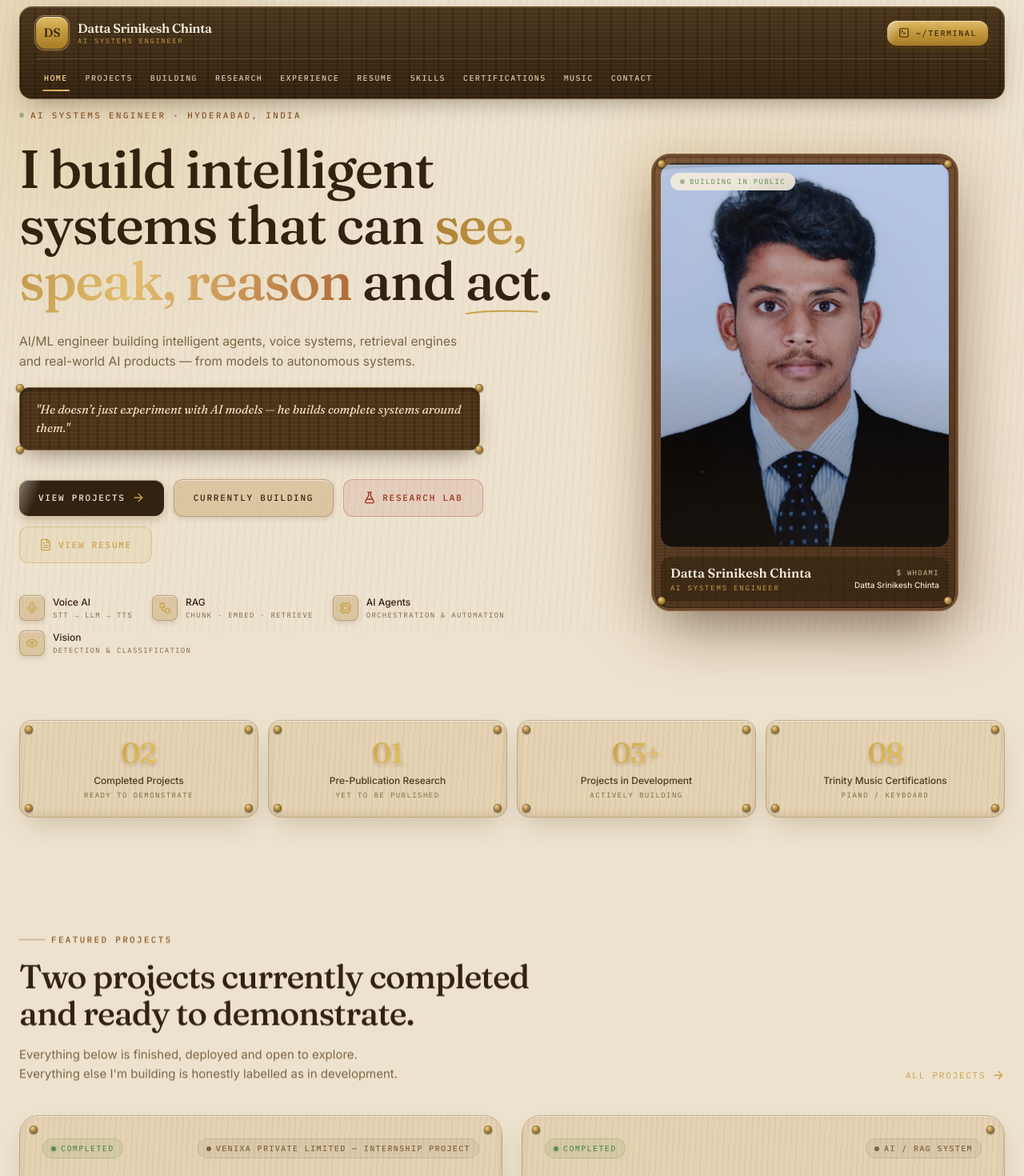
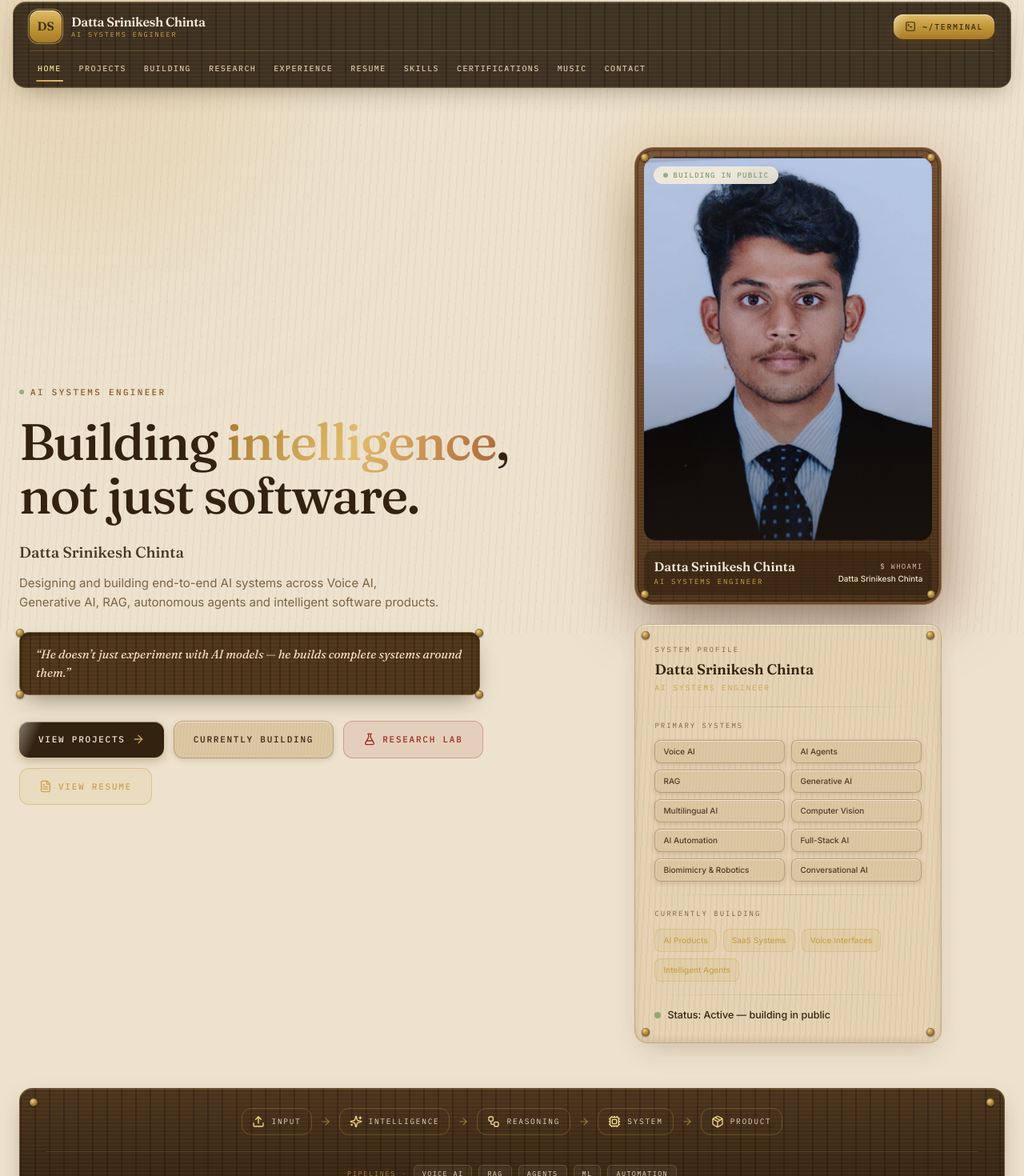
Before and after one commit to sri-nikesh-1432/Portfolio, a React (Vite) app: page / in a window 1280 px wide. Shown: the part 8-1478 px from the top of the page at 80% size. Built offline with nearby package versions, Linux system fonts and the light colour scheme.

Commit message:
feat: full-viewport hero/about redesign with floating header, system profile card and blueprint band

```diff
--- a/src/components/AppShell.tsx
+++ b/src/components/AppShell.tsx
@@ -44,7 +44,7 @@ export const AppShell: React.FC<AppShellProps> = ({ children }) => {
 
       <Navbar onOpenTerminal={openTerminal} />
 
-      <main className="mx-auto max-w-7xl px-4 pt-24 pb-8 sm:px-6">{children}</main>
+      <main className="mx-auto max-w-7xl px-4 pt-24 pb-8 sm:px-6 lg:pt-40">{children}</main>
 
       <Footer onOpenTerminal={openTerminal} />
 
--- a/src/components/Navbar.tsx
+++ b/src/components/Navbar.tsx
@@ -42,13 +42,13 @@ export const Navbar: React.FC<NavbarProps> = ({ onOpenTerminal }) => {
 
   return (
     <header
-      className={`fixed inset-x-0 top-0 z-40 transition-all duration-500 ${
-        scrolled ? 'py-2' : 'py-4'
+      className={`fixed inset-x-0 top-0 z-40 px-3 transition-all duration-500 sm:px-4 ${
+        scrolled ? 'py-1.5' : 'py-2.5'
       }`}
     >
-      <div className="mx-auto max-w-7xl px-4 sm:px-6">
+      <div className="mx-auto max-w-7xl">
         <nav
-          className={`wood-plank rounded-2xl px-4 py-3 transition-shadow duration-500 sm:px-5 ${
+          className={`wood-plank-floating rounded-2xl px-4 py-2.5 transition-shadow duration-500 sm:px-5 ${
             scrolled ? 'shadow-lift' : ''
           }`}
         >
@@ -90,7 +90,7 @@ export const Navbar: React.FC<NavbarProps> = ({ onOpenTerminal }) => {
           </div>
 
           {/* Row 2 — full navigation strip (desktop) */}
-          <div className="mt-3 hidden flex-wrap items-center gap-x-0.5 gap-y-1 border-t border-[#C9A24B]/25 pt-2.5 lg:flex">
+          <div className="mt-2.5 hidden flex-wrap items-center gap-x-0.5 gap-y-1 border-t border-[#C9A24B]/25 pt-2 lg:flex">
             {LINKS.map((link) => (
               <NavLink
                 key={link.to}
@@ -112,7 +112,7 @@ export const Navbar: React.FC<NavbarProps> = ({ onOpenTerminal }) => {
 
           {/* Mobile menu */}
           {mobileOpen && (
-            <div className="mt-3 grid grid-cols-2 gap-1 border-t border-[#C9A24B]/25 pt-3 lg:hidden">
+            <div className="mt-2.5 grid grid-cols-2 gap-1 border-t border-[#C9A24B]/25 pt-2.5 lg:hidden">
               {LINKS.map((link) => (
                 <NavLink
                   key={link.to}
--- a/src/index.css
+++ b/src/index.css
@@ -76,6 +76,25 @@ body {
     inset 0 1px 0 rgba(255, 255, 255, 0.6),
     0 24px 48px -14px rgba(90, 60, 25, 0.4),
     0 0 0 1px rgba(176, 137, 63, 0.2);
+}
+
+/* ---------- Floating nav panel (translucent walnut + blur) ---------- */
+.wood-plank-floating {
+  background-color: rgba(38, 26, 12, 0.88);
+  background-image:
+    repeating-linear-gradient(90deg, rgba(0, 0, 0, 0.18) 0 2px, transparent 2px 18px),
+    repeating-linear-gradient(180deg, rgba(255, 255, 255, 0.05) 0 1px, transparent 1px 5px);
+  border: 1px solid rgba(224, 188, 106, 0.3);
+  box-shadow:
+    0 10px 30px -12px rgba(40, 22, 6, 0.45),
+    inset 0 1px 0 rgba(255, 220, 170, 0.12);
+  backdrop-filter: blur(18px) saturate(1.3);
+  -webkit-backdrop-filter: blur(18px) saturate(1.3);
+}
+
+/* Anchored sections clear the floating header when jumped to */
+section {
+  scroll-margin-top: 9rem;
 }
 
 /* ---------- Dark walnut plank (nav, signboards) ---------- */
--- a/src/pages/Home.tsx
+++ b/src/pages/Home.tsx
@@ -4,15 +4,12 @@ import {
   ArrowRight,
   ArrowUpRight,
   Cpu,
-  Ear,
-  Eye,
   FileText,
   FlaskConical,
-  Languages,
   Lightbulb,
-  Mic,
+  Package,
   Sparkles,
-  TerminalSquare,
+  Upload,
   Workflow,
 } from 'lucide-react';
 import { Reveal } from '../components/Reveal';
@@ -30,12 +27,18 @@ import {
   RESEARCH,
 } from '../data/portfolioData';
 
-const HERO_MODULES = [
-  { icon: Mic, label: 'Voice AI', detail: 'STT → LLM → TTS' },
-  { icon: Workflow, label: 'RAG', detail: 'Chunk · Embed · Retrieve' },
-  { icon: Cpu, label: 'AI Agents', detail: 'Orchestration & automation' },
-  { icon: Eye, label: 'Vision', detail: 'Detection & classification' },
+/* System blueprint — from raw input to shipped product */
+const BLUEPRINT = [
+  { label: 'Input', icon: Upload },
+  { label: 'Intelligence', icon: Sparkles },
+  { label: 'Reasoning', icon: Workflow },
+  { label: 'System', icon: Cpu },
+  { label: 'Product', icon: Package },
 ];
+
+const PIPELINES = ['Voice AI', 'RAG', 'Agents', 'ML', 'Automation'];
+
+const BUILDING_NOW = ['AI Products', 'SaaS Systems', 'Voice Interfaces', 'Intelligent Agents'];
 
 export const Home: React.FC = () => {
   const [resumeOpen, setResumeOpen] = useState(false);
@@ -43,51 +46,53 @@ export const Home: React.FC = () => {
 
   return (
     <div className="space-y-28 md:space-y-36">
-      {/* ---------------- HERO ---------------- */}
-      <section className="relative pt-6 md:pt-12">
-        <div className="grid items-center gap-14 lg:grid-cols-[1.15fr_0.85fr]">
+      {/* ---------------- HERO / ABOUT — full-viewport composition ---------------- */}
+      <section className="flex min-h-[calc(100dvh_-_6rem)] flex-col justify-center pt-6 md:pt-8 lg:min-h-[calc(100dvh_-_10rem)]">
+        <div className="grid items-center gap-12 lg:grid-cols-[1.08fr_0.92fr] lg:gap-14">
+          {/* LEFT — identity + statement */}
           <div>
             <Reveal>
               <p className="eyebrow flex items-center gap-2 text-[#8A5A2B]">
                 <span className="inline-block h-1.5 w-1.5 animate-pulseSoft rounded-full bg-status-green" />
-                AI Systems Engineer · Hyderabad, India
+                AI Systems Engineer
               </p>
             </Reveal>
 
-            <Reveal delay={120}>
-              <h1 className="mt-6 font-display text-[2.9rem] font-medium leading-[1.04] tracking-tight text-ink md:text-[4.2rem]">
-                I build intelligent systems that can{' '}
-                <span className="holo-text">see, speak, reason</span> and{' '}
-                <span className="relative inline-block">
-                  act
-                  <svg className="absolute -bottom-2 left-0 w-full" viewBox="0 0 120 10" fill="none">
-                    <path d="M2 8C30 3 60 2 118 5" stroke="#C9A24B" strokeWidth="2.5" strokeLinecap="round" />
-                  </svg>
-                </span>
-                .
+            <Reveal delay={100}>
+              <h1 className="mt-5 font-display text-[2.7rem] font-medium leading-[1.05] tracking-tight text-ink md:text-[3.5rem] lg:text-[4rem]">
+                Building <span className="holo-text">intelligence</span>,
+                <br />
+                not just software.
               </h1>
             </Reveal>
 
-            <Reveal delay={220}>
-              <p className="mt-7 max-w-xl text-[15.5px] leading-relaxed text-muted text-balance">
-                {PERSONAL.tagline}
+            <Reveal delay={190}>
+              <p className="mt-6 font-display text-[19px] font-medium text-ink/90">
+                {PERSONAL.name}
               </p>
             </Reveal>
 
-            <Reveal delay={320}>
-              <div className="wood-sign relative mt-5 max-w-xl rounded-xl px-5 py-4">
+            <Reveal delay={260}>
+              <p className="mt-3 max-w-xl text-[15px] leading-relaxed text-muted text-balance">
+                Designing and building end-to-end AI systems across Voice AI, Generative AI, RAG,
+                autonomous agents and intelligent software products.
+              </p>
+            </Reveal>
+
+            <Reveal delay={340}>
+              <div className="wood-sign relative mt-6 max-w-xl rounded-xl px-5 py-4">
                 <span className="brass-stud absolute -left-[5px] -top-[5px]" />
                 <span className="brass-stud absolute -right-[5px] -top-[5px]" />
                 <span className="brass-stud absolute -bottom-[5px] -left-[5px]" />
                 <span className="brass-stud absolute -bottom-[5px] -right-[5px]" />
                 <p className="font-display text-[15px] italic text-[#F2E4C9]">
-                  "{PERSONAL.positioning}"
+                  &ldquo;{PERSONAL.positioning}&rdquo;
                 </p>
               </div>
             </Reveal>
 
             <Reveal delay={420}>
-              <div className="mt-9 flex flex-wrap items-center gap-3">
+              <div className="mt-8 flex flex-wrap items-center gap-3">
                 <Link
                   to="/projects"
                   className="holo-sheen group inline-flex items-center gap-2 rounded-xl bg-wooddark px-6 py-3.5 font-mono text-[11px] font-medium uppercase tracking-[0.16em] text-[#F4EBDC] shadow-brass transition-all duration-300 hover:-translate-y-0.5 hover:shadow-lift"
@@ -117,27 +122,13 @@ export const Home: React.FC = () => {
                 </button>
               </div>
             </Reveal>
-
-            <Reveal delay={520}>
-              <div className="mt-10 flex flex-wrap items-center gap-x-6 gap-y-3">
-                {HERO_MODULES.map((m) => (
-                  <div key={m.label} className="flex items-center gap-2.5">
-                    <span className="wood-chip flex h-8 w-8 items-center justify-center rounded-lg">
-                      <m.icon className="h-4 w-4 text-accent-gold" />
-                    </span>
-                    <span className="flex flex-col">
-                      <span className="text-[12px] font-medium text-ink">{m.label}</span>
-                      <span className="font-mono text-[9px] uppercase tracking-[0.14em] text-muted">{m.detail}</span>
-                    </span>
-                  </div>
-                ))}
-              </div>
-            </Reveal>
           </div>
 
+          {/* RIGHT — portrait + system profile */}
+          <Reveal delay={240} className="relative">
+            <div className="mx-auto w-full max-w-sm">
               {/* Portrait in wooden frame */}
-          <Reveal delay={260} className="relative">
-            <div className="relative mx-auto max-w-sm">
+              <div className="relative">
                 <div className="absolute -inset-5 rounded-[32px] bg-gradient-to-br from-accent-gold/25 via-accent-copper/15 to-accent-rosewood/20 blur-2xl" />
                 <div className="wood-frame relative overflow-hidden rounded-3xl p-3">
                   <span className="brass-stud absolute left-2 top-2 z-10" />
@@ -174,12 +165,120 @@ export const Home: React.FC = () => {
                   </div>
                 </div>
               </div>
+
+              {/* System profile card */}
+              <div className="wood-card relative mt-6 rounded-2xl p-6">
+                <span className="brass-stud absolute left-2 top-2" />
+                <span className="brass-stud absolute right-2 top-2" />
+                <span className="brass-stud absolute bottom-2 left-2" />
+                <span className="brass-stud absolute bottom-2 right-2" />
+
+                <p className="font-mono text-[9px] uppercase tracking-[0.24em] text-muted">
+                  System Profile
+                </p>
+                <p className="mt-2 font-display text-[18px] font-semibold leading-tight text-ink">
+                  {PERSONAL.name}
+                </p>
+                <p className="mt-1 font-mono text-[9.5px] uppercase tracking-[0.2em] text-accent-gold">
+                  {PERSONAL.role}
+                </p>
+
+                <div className="hairline my-4" />
+
+                <p className="font-mono text-[9px] uppercase tracking-[0.22em] text-muted">
+                  Primary Systems
+                </p>
+                <div className="mt-3 grid grid-cols-2 gap-2">
+                  {PERSONAL.interests.map((i) => (
+                    <span
+                      key={i}
+                      className="wood-chip rounded-lg px-2.5 py-1.5 text-[10px] font-medium text-inkSoft"
+                    >
+                      {i}
+                    </span>
+                  ))}
+                </div>
+
+                <div className="hairline my-4" />
+
+                <p className="font-mono text-[9px] uppercase tracking-[0.22em] text-muted">
+                  Currently Building
+                </p>
+                <div className="mt-3 flex flex-wrap gap-2">
+                  {BUILDING_NOW.map((b) => (
+                    <span
+                      key={b}
+                      className="rounded-lg border border-accent-gold/35 bg-accent-gold/10 px-2.5 py-1.5 text-[10px] font-medium text-accent-gold"
+                    >
+                      {b}
+                    </span>
+                  ))}
+                </div>
+
+                <div className="hairline my-4" />
+
+                <p className="flex items-center gap-2 text-[12.5px] font-medium text-ink">
+                  <span className="h-2 w-2 animate-pulseSoft rounded-full bg-status-green" />
+                  Status: Active — building in public
+                </p>
+              </div>
+            </div>
           </Reveal>
         </div>
 
+        {/* Blueprint band — input → product */}
+        <Reveal delay={300}>
+          <div className="wood-plank relative mt-14 overflow-hidden rounded-2xl px-5 py-6 md:px-8">
+            <span className="brass-stud absolute left-3 top-3" />
+            <span className="brass-stud absolute right-3 top-3" />
+            <span className="brass-stud absolute bottom-3 left-3" />
+            <span className="brass-stud absolute bottom-3 right-3" />
+
+            <div className="flex flex-wrap items-center justify-center gap-x-2.5 gap-y-3">
+              {BLUEPRINT.map((stage, i) => (
+                <React.Fragment key={stage.label}>
+                  <div className="flex items-center gap-2 rounded-xl border border-[#C9A24B]/30 bg-[#C9A24B]/8 px-3 py-2">
+                    <stage.icon className="h-4 w-4 text-[#F4D98E]" />
+                    <span className="font-mono text-[9.5px] uppercase tracking-[0.18em] text-[#E8D9BD]">
+                      {stage.label}
+                    </span>
+                  </div>
+                  {i < BLUEPRINT.length - 1 && (
+                    <ArrowRight className="h-3.5 w-3.5 shrink-0 text-[#C9A24B]/60" />
+                  )}
+                </React.Fragment>
+              ))}
+            </div>
+
+            <div className="mt-5 flex flex-wrap items-center justify-center gap-2 border-t border-[#C9A24B]/20 pt-4">
+              <span className="font-mono text-[8.5px] uppercase tracking-[0.2em] text-[#C9A24B]/70">
+                pipelines ·
+              </span>
+              {PIPELINES.map((p) => (
+                <span
+                  key={p}
+                  className="rounded-md border border-[#C9A24B]/25 bg-white/5 px-2.5 py-1 font-mono text-[8.5px] uppercase tracking-[0.16em] text-[#E8D9BD]"
+                >
+                  {p}
+                </span>
+              ))}
+            </div>
+          </div>
+        </Reveal>
+
+        {/* Bottom status bar */}
+        <Reveal delay={380}>
+          <div className="mt-8 flex items-center justify-center gap-2.5">
+            <span className="h-1.5 w-1.5 animate-pulseSoft rounded-full bg-status-green" />
+            <p className="font-mono text-[10px] uppercase tracking-[0.22em] text-muted">
+              AI Systems Engineer · Hyderabad, India
+            </p>
+          </div>
+        </Reveal>
+
         {/* Honest counters — wooden plaques */}
         <Reveal delay={200}>
-          <div className="mt-20 grid grid-cols-2 gap-3 lg:grid-cols-4">
+          <div className="mt-12 grid grid-cols-2 gap-3 lg:grid-cols-4">
             {METRICS.map((m) => (
               <div
                 key={m.label}
@@ -404,59 +503,6 @@ export const Home: React.FC = () => {
         </Reveal>
       </section>
 
-      {/* ---------------- ABOUT / IDENTITY ---------------- */}
-      <section>
-        <div className="grid gap-10 lg:grid-cols-[0.9fr_1.1fr] lg:gap-16">
-          <SectionHeading
-            eyebrow="About"
-            title={<>Building intelligence, not just software.</>}
-            description=""
-          />
-          <Reveal delay={120}>
-            <div className="space-y-5 text-[15px] leading-relaxed text-inkSoft">
-              <p>
-                I'm <span className="font-medium text-ink">{PERSONAL.name}</span> — an AI/ML engineer
-                and builder focused on creating intelligent systems that combine machine learning,
-                generative AI, voice interfaces, retrieval-augmented generation, computer vision and
-                autonomous agents.
-              </p>
-              <p>
-                My work spans multilingual conversational systems, AI telecalling, RAG platforms,
-                agent orchestration, biomimetic research and full-stack AI products. I'm currently a{' '}
-                <span className="font-medium text-ink">B.Tech AI & ML student at R.M.D Engineering College</span>{' '}
-                ({PERSONAL.education.period}, CGPA {PERSONAL.education.cgpa}), pursuing the goal of
-                becoming an AI Systems Engineer who ships complete products.
-              </p>
-              <div className="flex flex-wrap gap-2">
-                {PERSONAL.interests.map((i) => (
-                  <span
-                    key={i}
-                    className="wood-chip inline-flex items-center gap-1.5 rounded-lg px-3 py-1.5 text-[12px] text-inkSoft"
-                  >
-                    <Sparkles className="h-3 w-3 text-accent-gold" />
-                    {i}
-                  </span>
-                ))}
-              </div>
-              <div className="flex items-center gap-3 pt-2">
-                <span className="flex h-10 w-10 items-center justify-center rounded-xl bg-gradient-to-br from-accent-gold to-accent-copper text-white">
-                  <Languages className="h-4 w-4" />
-                </span>
-                <span className="flex h-10 w-10 items-center justify-center rounded-xl bg-gradient-to-br from-accent-copper to-accent-rosewood text-white">
-                  <Ear className="h-4 w-4" />
-                </span>
-                <span className="flex h-10 w-10 items-center justify-center rounded-xl bg-gradient-to-br from-accent-gold to-accent-red text-white">
-                  <TerminalSquare className="h-4 w-4" />
-                </span>
-                <span className="font-mono text-[10px] uppercase tracking-[0.14em] text-faint">
-                  voice · agents · systems
-                </span>
-              </div>
-            </div>
-          </Reveal>
-        </div>
-      </section>
-
       <ResumeModal open={resumeOpen} onClose={() => setResumeOpen(false)} />
       <SuggestionModal
         open={suggestFor !== null}
--- a/src/pages/Music.tsx
+++ b/src/pages/Music.tsx
@@ -68,7 +68,15 @@ export const Music: React.FC = () => {
         {/* Trinity College London achievements */}
         <div className="mt-16 text-center md:mt-24">
           <Reveal>
-            <p className="eyebrow text-[#B89B5E]">Achievements</p>
+            <div className="mx-auto flex w-fit items-center justify-center rounded-2xl bg-white/85 px-8 py-4 shadow-[0_10px_30px_-18px_rgba(25,25,25,0.3)] ring-1 ring-[#E8DED0]">
+              <img
+                src="/trinity-college-london-logo.png"
+                alt="Trinity College London logo"
+                loading="lazy"
+                className="h-10 w-auto object-contain md:h-12"
+              />
+            </div>
+            <p className="eyebrow mt-6 text-[#B89B5E]">Achievements</p>
             <h3 className="mt-3 font-display text-3xl font-medium text-[#191919] md:text-4xl">
               Trinity College London
             </h3>
```
Also changed, not shown: public/trinity-college-london-logo.png (added). Lines whose indentation alone changed are shown as unchanged.
